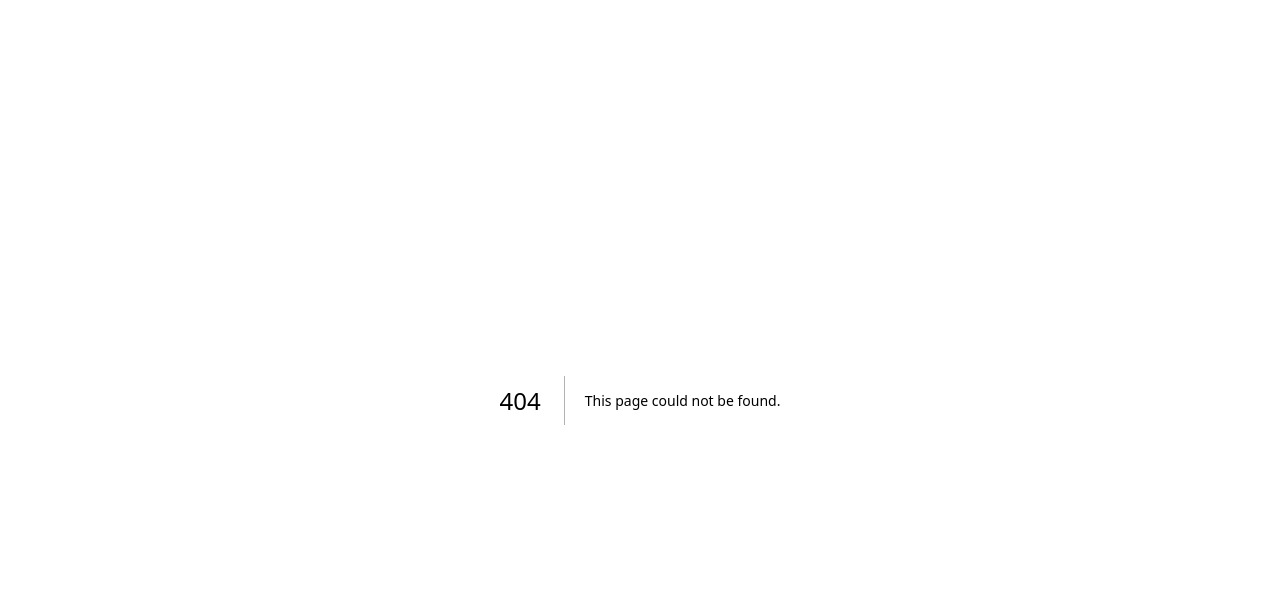
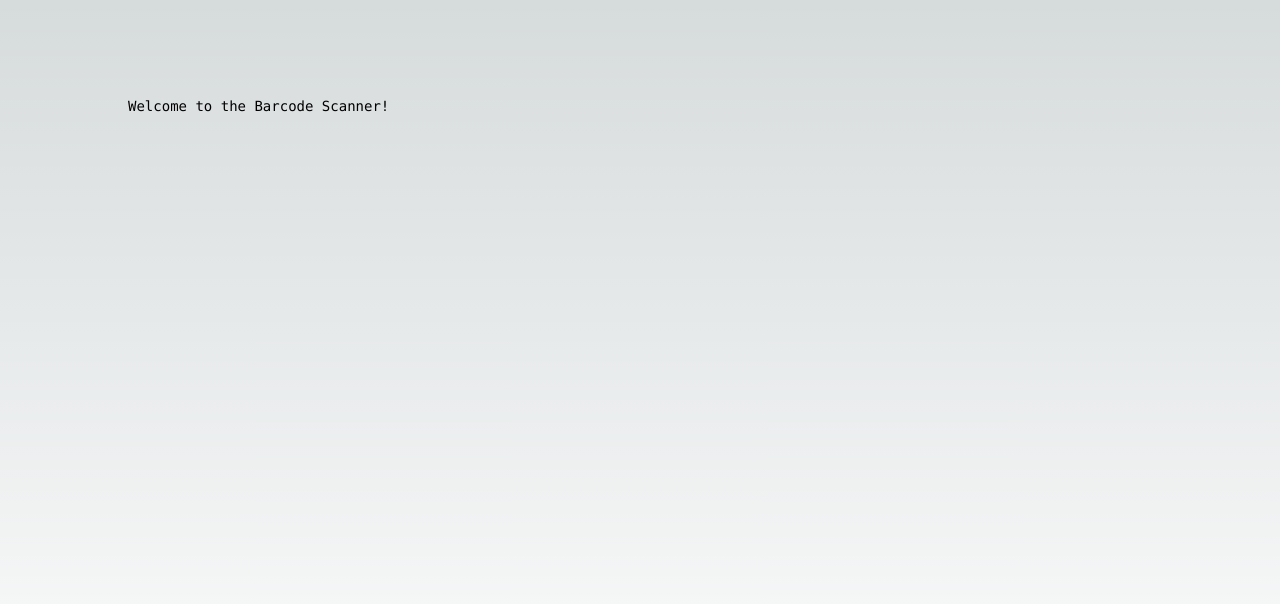
Before and after one commit to LeoMattosMartins/MiniHackaton, a Next.js app: page /barcode_page in a window 1280 px wide. Before the commit this address had no page. Shown: the top 604 px of the page. Built offline with nearby package versions, Linux system fonts and the light colour scheme.

Commit message:
Create  page.tsx for barcode_page

```diff
--- /dev/null
+++ b/app/barcode_page/page.tsx
@@ -0,0 +1,14 @@
+import Image from  'next/image'
+
+export default function Home(){
+    return(
+        <main className="flex min-h-screen flex-col items-center justify-between p-24">
+            <div className="z-10 w-full max-w-5xl items-center justify-between font-mono text-sm lg:flex">
+                <p className="fixed left-0 top-0 flex w-full items-end justify-center bg-gradient-to-t from-white via-white dark:from-black dark:via-black lg:static lg:h-auto lg:w-auto lg:bg-none">
+                    Welcome to the Barcode Scanner!
+
+                </p>
+            </div>
+        </main>
+    )
+}
```
